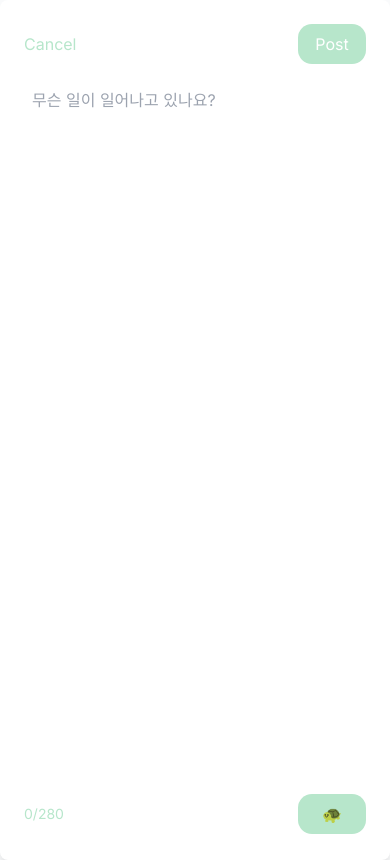
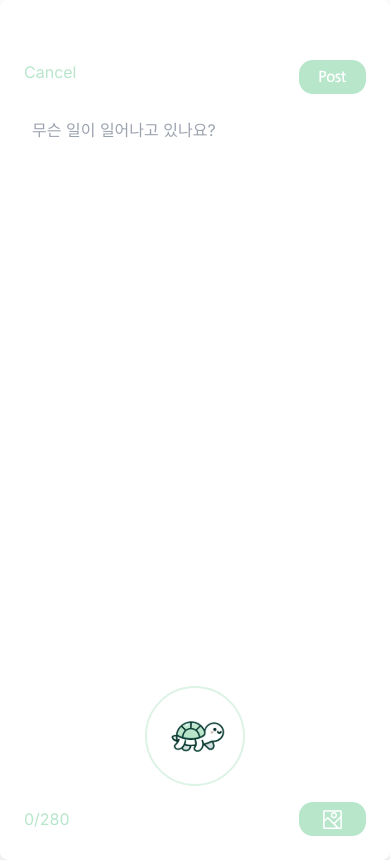
Before and after one commit to eunohhh/a03_godlife, a Next.js app: page /write in a window 390 px wide. Built offline with nearby package versions, Linux system fonts and the light colour scheme; no server answers.

Commit message:
[style] : 모바일 디스플레이로 수정

```diff
--- a/src/app/(providers)/(authenticated)/write/page.tsx
+++ b/src/app/(providers)/(authenticated)/write/page.tsx
@@ -1,41 +1,39 @@
-import Head from "next/head";
 import Image from "next/image";
 import Link from "next/link";
 
-export default function WritePage() {
+export default function WritingPage() {
   return (
     <div className="flex justify-center items-center min-h-screen bg-gray-50">
-      <form className="bg-white p-6 rounded-lg shadow-lg w-full max-w-[480px] h-[860px]">
+      <form className="bg-white p-6 pt-[60px] rounded-lg shadow-lg w-full max-w-[428px] min-h-[860px] flex flex-col">
         <div className="flex justify-between items-center mb-4">
           <Link
             href="/"
-            className="text-turtleGreen hover:text-green-700 cursor-pointer"
+            className="text-turtleGreen hover:text-green-700 cursor-pointer w-[67px] h-[34px]"
           >
             Cancel
           </Link>
-          <button
-            type="submit"
-            className="bg-turtleGreen text-white px-4 py-2 w-[68px] rounded-[14px] hover:bg-green-700 cursor-pointer"
-          >
-            Post
-          </button>
+          <Image
+            src="/post_btn.svg"
+            alt="Post"
+            width={67}
+            height={34}
+            className=" hover:bg-green-700 cursor-pointer"
+          />
         </div>
         <textarea
-          className="w-full p-2 mb-4 border-none outline-none resize-none"
+          className="w-full p-2 mb-4 border-none outline-none resize-none flex-grow"
           placeholder="무슨 일이 일어나고 있나요?"
-          style={{ height: "calc(100% - 120px)" }}
         ></textarea>
-        {/* <Image
-            src="/"
-            alt="logo"
-            width={}
-            height={}
-        /> */}
-        <div className="flex justify-between items-center">
-          <div className="text-turtleGreen text-sm">0/280</div>
-          <button className="bg-turtleGreen text-white px-4 py-2 w-[68px] rounded-[14px] hover:bg-green-700 cursor-pointer">
-            🐢
-          </button>
+        <Image src="/big_logo.svg" alt="logo" width={100} height={100} className="mx-auto my-0" />
+        <div className="flex justify-between items-center mt-4">
+          <div className="text-turtleGreen">{0}/280</div>
+          <Image
+            src="/Image_upload_btn.svg"
+            alt="Image Uploader"
+            width={67}
+            height={34}
+            className=" hover:bg-green-700 cursor-pointer"
+          />
         </div>
       </form>
     </div>
```
Also changed, not shown: public/big_logo.svg (renamed from public/big _logo.svg).
